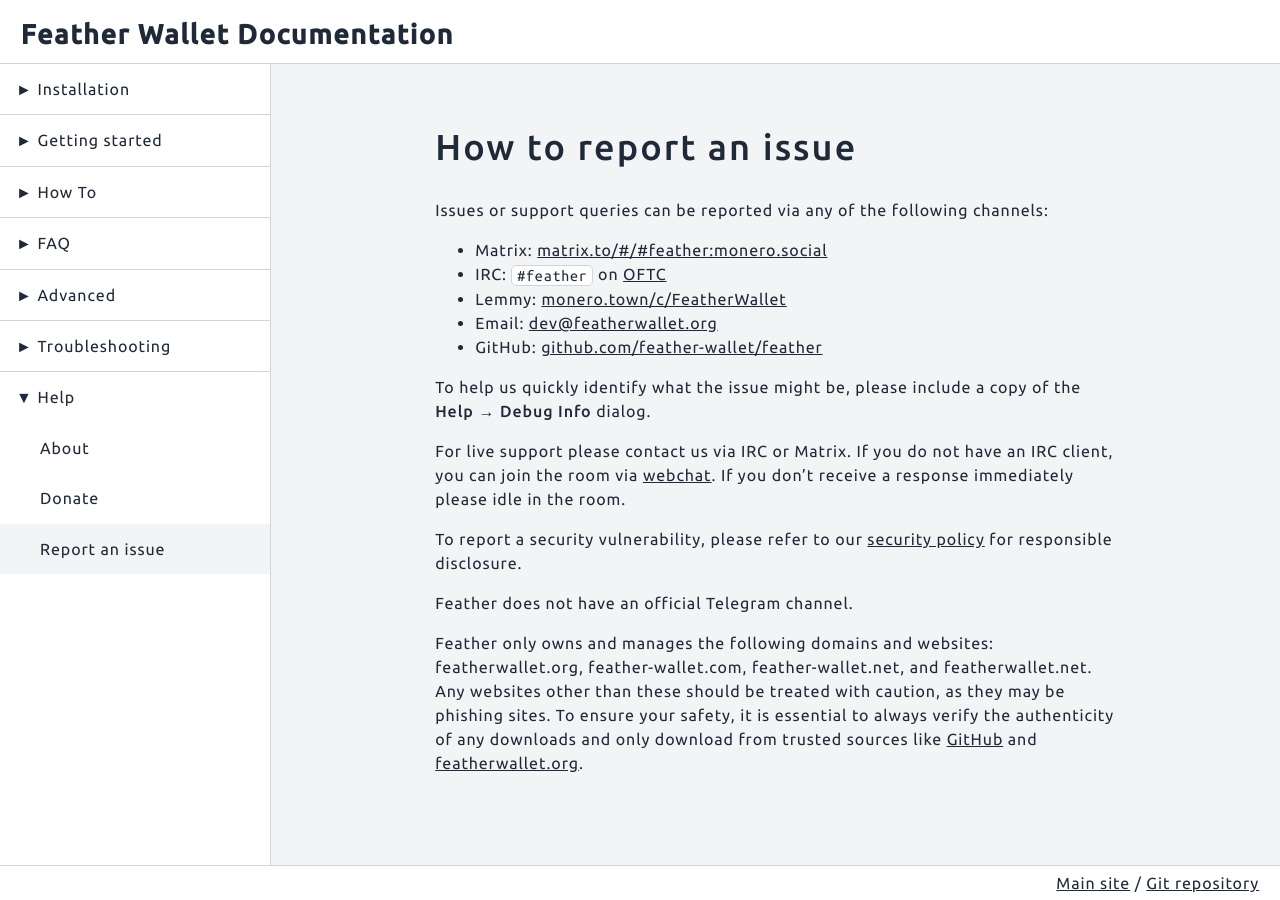
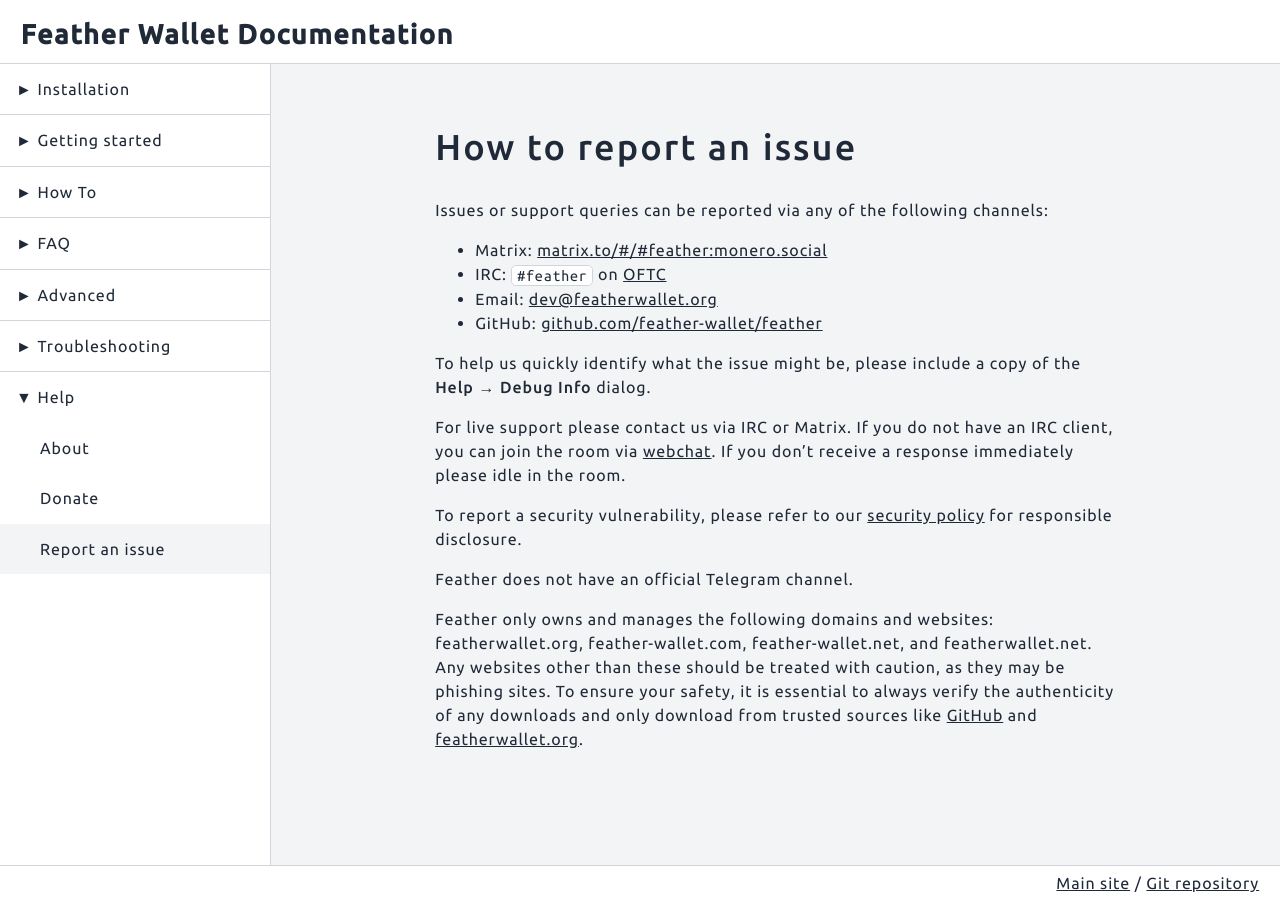
Before and after one commit to jermanuts/feather-docs, a Jekyll site: the page built from content/_guides/report_an_issue.md, in a window 1280 px wide. Built offline with Jekyll 4.4.1, drawn with Linux system fonts in a browser that asks for light colours.

Commit message:
remove lemmy

```diff
--- a/content/_guides/report_an_issue.md
+++ b/content/_guides/report_an_issue.md
@@ -8,7 +8,6 @@
 
 - Matrix: [matrix.to/#/#feather:monero.social](https://matrix.to/#/#feather:monero.social)
 - IRC: `#feather` on [OFTC](https://www.oftc.net/)
-- Lemmy: [monero.town/c/FeatherWallet](https://monero.town/c/FeatherWallet)
 - Email: [dev@featherwallet.org](mailto:dev@featherwallet.org)
 - GitHub: [github.com/feather-wallet/feather](https://github.com/feather-wallet/feather)
 
```
